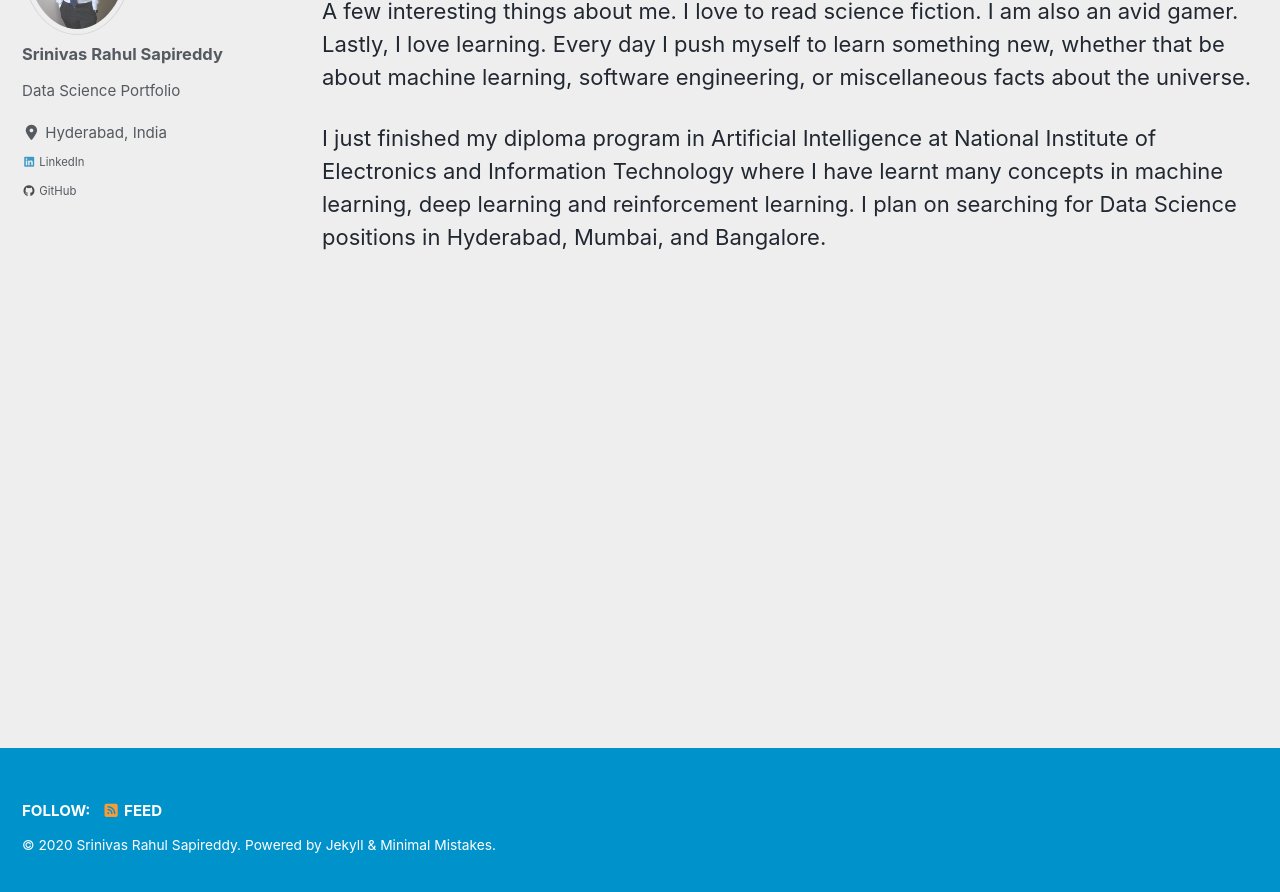
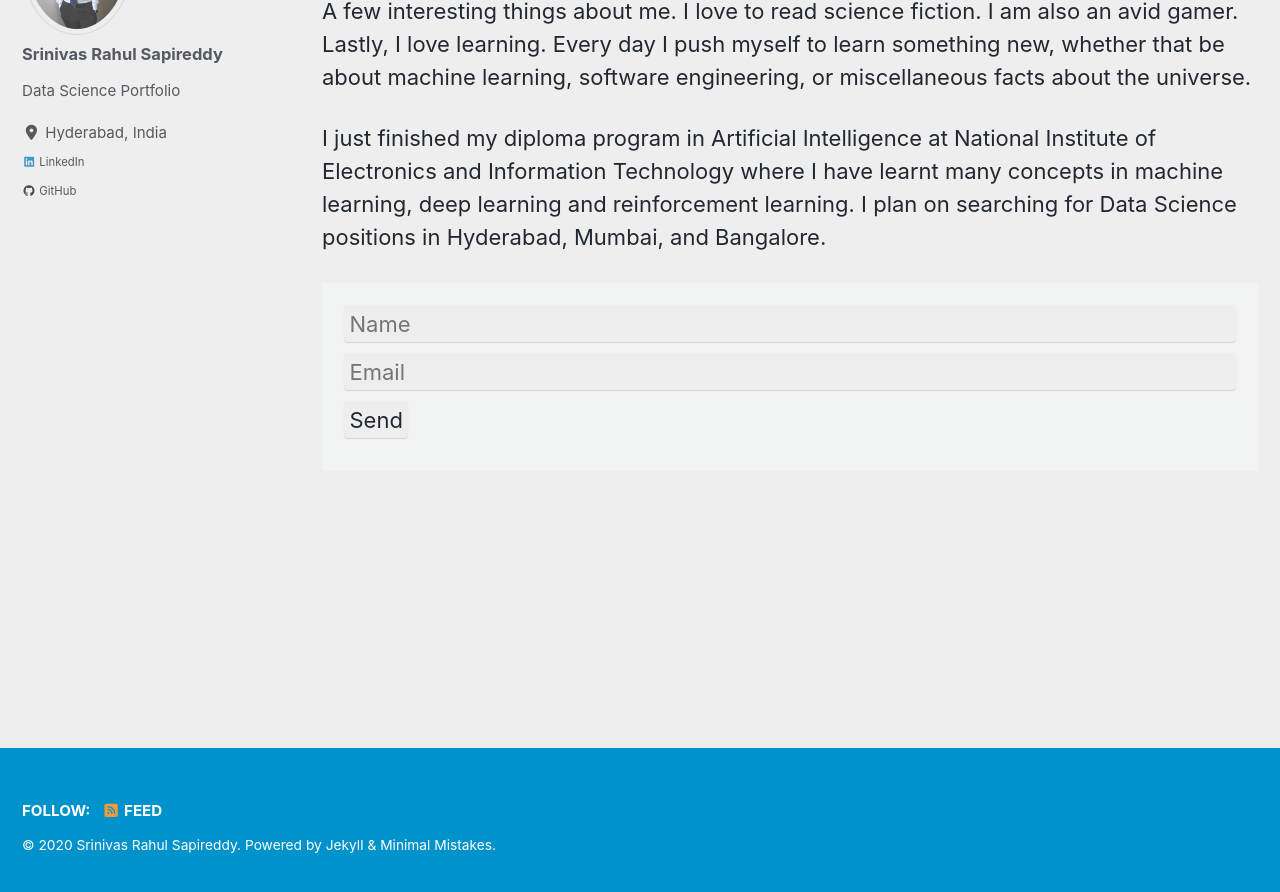
Before and after one commit to srsapireddy/srsapireddy.github.io, a Jekyll site: the page built from _pages/about.md, in a window 1280 px wide and 900 px high, scrolled down 736 px. Shown: the top 892 px of the window. Built offline with Jekyll 4.4.1, drawn with Linux system fonts in a browser that asks for light colours; cached includes are drawn as plain includes; nearby versions of some CDN libraries.

Commit message:
new gith

```diff
--- a/_pages/about.md
+++ b/_pages/about.md
@@ -11,3 +11,10 @@
 <br>
 
 I just finished my diploma program in Artificial Intelligence at National Institute of Electronics and Information Technology where I have learnt many concepts in machine learning, deep learning and reinforcement learning. I plan on searching for Data Science positions in Hyderabad, Mumbai, and Bangalore.
+
+<form action="https://formspree.io/sapireddyrahul@gmail.com"
+      method="POST">
+    <input type="text" placeholder="Name" name="name">
+    <input type="email" placeholder="Email" name="_replyto" required>
+    <input type="submit" value="Send">
+</form>
```
